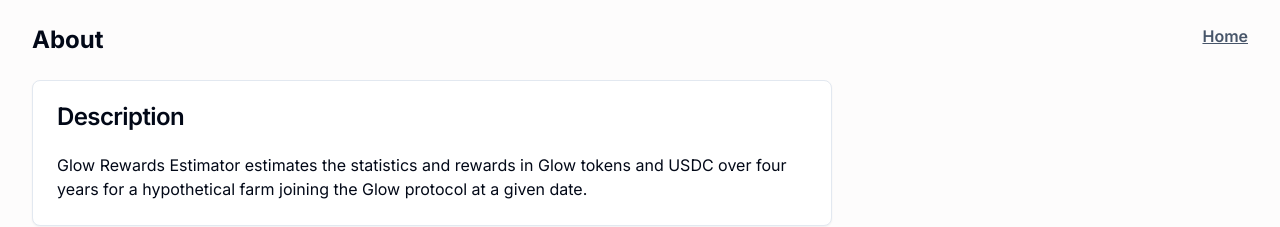
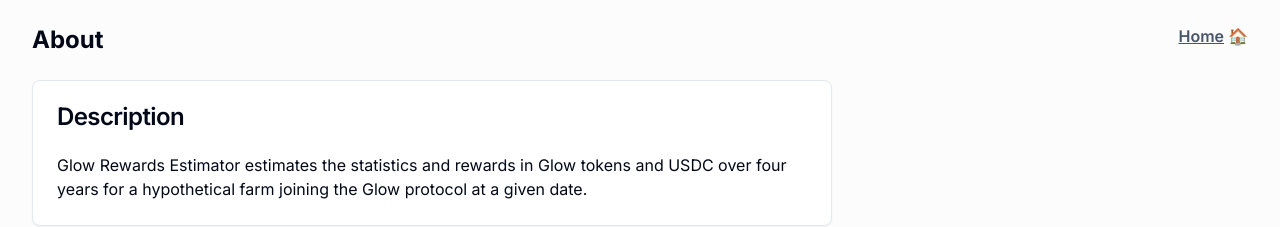
Before and after one commit to george-maroun/glow-rewards-estimator, a Next.js app: page /about in a window 1280 px wide. Shown: the top 227 px of the page. Built offline with nearby package versions, Linux system fonts and the light colour scheme.

Commit message:
add home icon

```diff
--- a/src/app/about/page.tsx
+++ b/src/app/about/page.tsx
@@ -84,7 +84,9 @@ const About = () => {
         </Card>
       </div>
       <div className="">
-        <Link href={'/'} className="font-semibold underline text-slate-600">Home</Link>
+        <Link href={'/'} className="font-semibold text-slate-600">
+          <span className="underline">Home</span> 🏠
+        </Link>
       </div>
     </div>
   );
```
